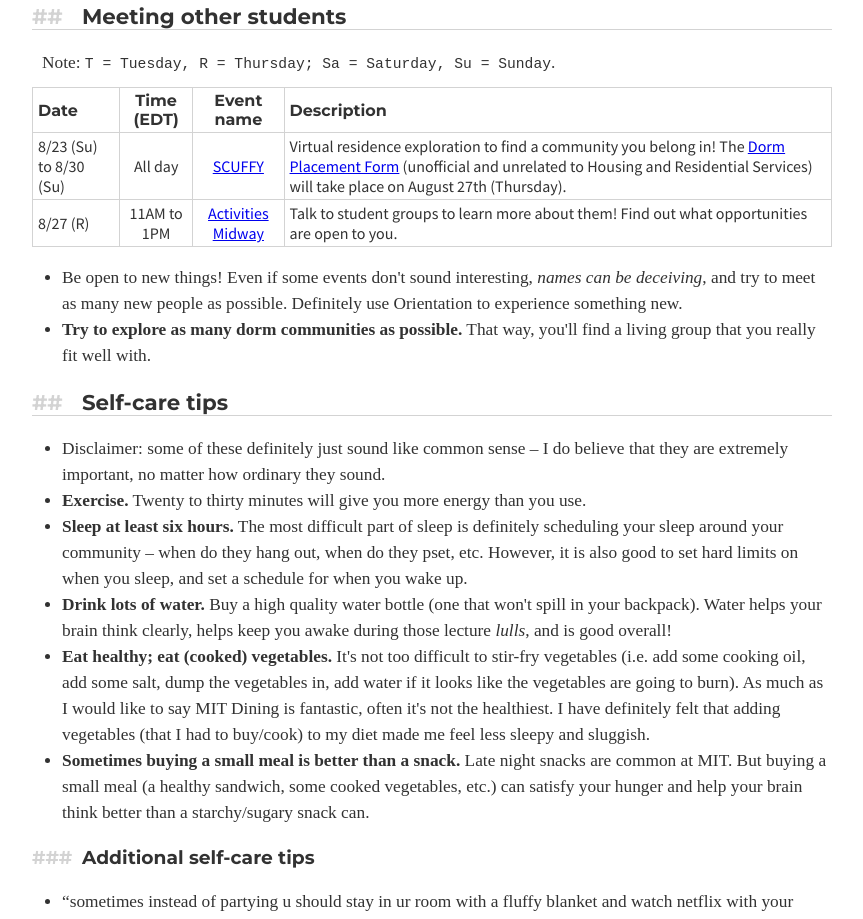
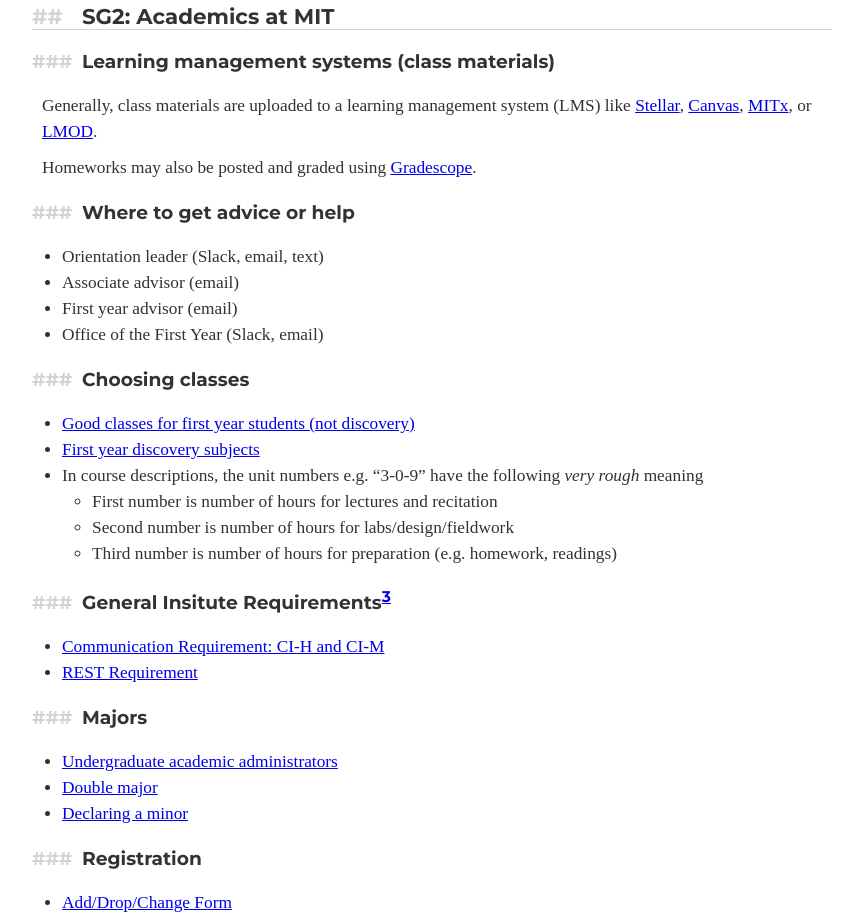
Before and after one commit to mitguide/mitguide.github.io, a Gatsby site: page /2024/red22 in a window 1280 px wide. Shown: the part 1025-1944 px from the top of the page, without its empty margins (208-1071 px from the left). Built offline with nearby package versions, Linux system fonts and the light colour scheme; Gatsby itself is replaced by a stand-in of ours; some packages are replaced by stand-ins of ours; a web font is replaced by a local one.

Commit message:
add some sg2 notes

```diff
--- a/content/2024/red22.mdx
+++ b/content/2024/red22.mdx
@@ -61,6 +61,40 @@
 |8/27 (R)|2PM|SPXCE Open House|Learn more about our joint multicultural and LGBTQ+ communities at MIT. (Note that there are also specific events for cultural groups and LGBTQ+, separately).|
 |8/27 (R)|2:30PM|IFC Info Session|The Interfraternity Council (IFC) welcomes you to learn more about Greek life at MIT!|
 
+## SG2: Academics at MIT
+
+### Learning management systems (class materials)
+Generally, class materials are uploaded to a learning management system (LMS) like [Stellar](https://stellar.mit.edu/), [Canvas](https://canvas.mit.edu/), [MITx](https://lms.mitx.mit.edu), or [LMOD](https://learning-modules.mit.edu).
+
+Homeworks may also be posted and graded using [Gradescope](https://www.gradescope.com/).
+
+### Where to get advice or help
+* Orientation leader (Slack, email, text)
+* Associate advisor (email)
+* First year advisor (email)
+* Office of the First Year (Slack, email)
+
+### Choosing classes
+* [Good classes for first year students (not discovery)](https://firstyear.mit.edu/node/8387)
+* [First year discovery subjects](https://firstyear.mit.edu/node/8388)
+* In course descriptions, the unit numbers e.g. &ldquo;3-0-9&rdquo; have the following _very rough_ meaning
+  * First number is number of hours for lectures and recitation
+  * Second number is number of hours for labs/design/fieldwork
+  * Third number is number of hours for preparation (e.g. homework, readings)
+
+### General Insitute Requirements[^girs]
+* [Communication Requirement: CI-H and CI-M](https://registrar.mit.edu/registration-academics/academic-requirements/communication-requirement)
+* [REST Requirement](http://catalog.mit.edu/mit/undergraduate-education/general-institute-requirements/#restrequirementtext)
+
+### Majors
+* [Undergraduate academic administrators](https://registrar.mit.edu/registration-academics/advising-resources-students/academic-administrators-officers)
+* [Double major](https://registrar.mit.edu/registration-academics/academic-requirements/majors-minors/double-majors)
+* [Declaring a minor](https://registrar.mit.edu/registration-academics/academic-requirements/majors-minors/declaring-minor)
+
+### Registration
+* [Add/Drop/Change Form](https://studentformsandpetitions.mit.edu)
+
+
 ## Meeting other students
 
 Note: `T = Tuesday, R = Thursday; Sa = Saturday, Su = Sunday`.
@@ -82,6 +116,7 @@
 * **Drink lots of water.** Buy a high quality water bottle (one that won't spill in your backpack). Water helps your brain think clearly, helps keep you awake during those lecture _lulls_, and is good overall!
 * **Eat healthy; eat (cooked) vegetables.** It's not too difficult to stir-fry vegetables (i.e. add some cooking oil, add some salt, dump the vegetables in, add water if it looks like the vegetables are going to burn). As much as I would like to say MIT Dining is fantastic, often it's not the healthiest. I have definitely felt that adding vegetables (that I had to buy/cook) to my diet made me feel less sleepy and sluggish.
 * **Sometimes buying a small meal is better than a snack.** Late night snacks are common at MIT. But buying a small meal (a healthy sandwich, some cooked vegetables, etc.) can satisfy your hunger and help your brain think better than a starchy/sugary snack can.
+* **Don't use your phone in bed.**
 
 ### Additional self-care tips
 * &ldquo;sometimes instead of partying u should stay in ur room with a fluffy blanket and watch netflix with your roommate with a bottle of wine on a friday night owo&rdquo;
@@ -109,3 +144,4 @@
 
 [^courses]: _List of MIT Schools and course numbers._ ([http](http://catalog.mit.edu/schools/))
 [^subjects]: _List of all MIT departments and programs._ ([http](http://catalog.mit.edu/subjects/))
+[^girs]: _General Institute Requirements._ ([http](https://firstyear.mit.edu/academics-exploration/general-institute-requirements-girs))
```
